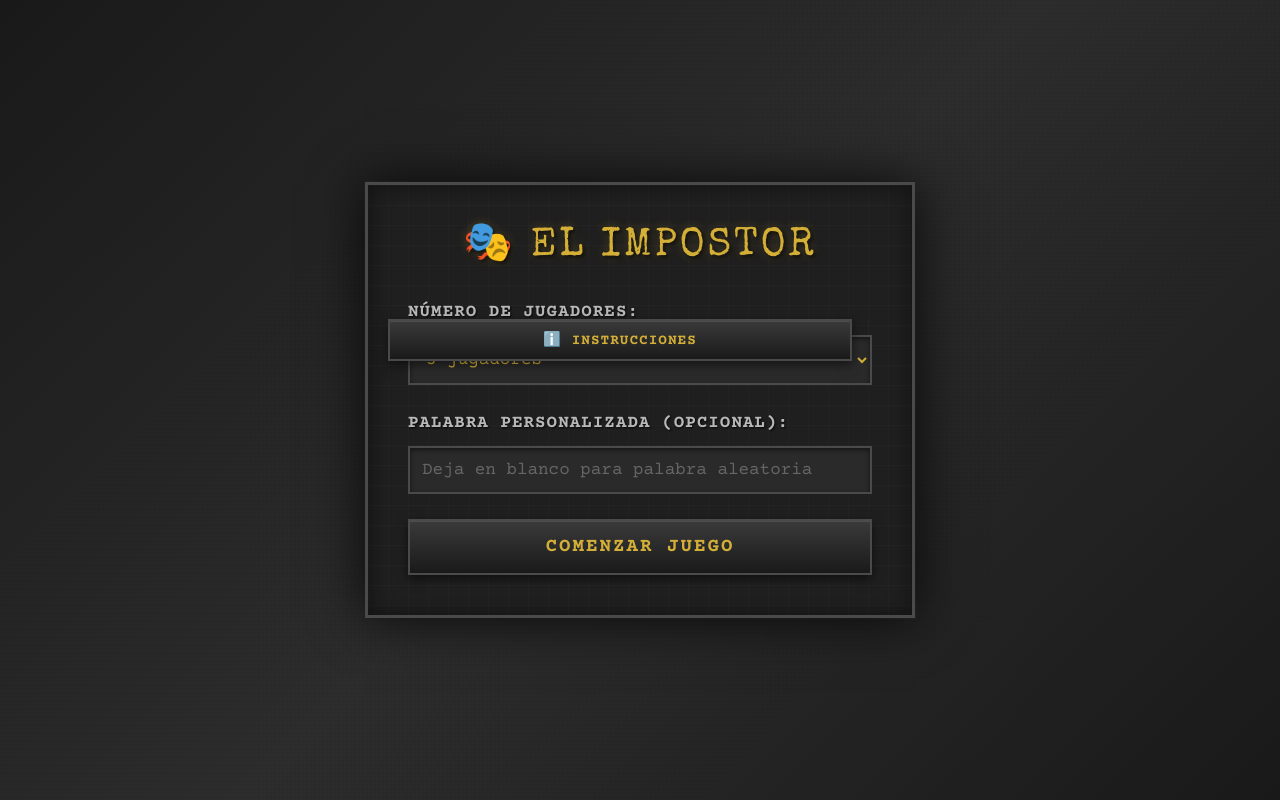
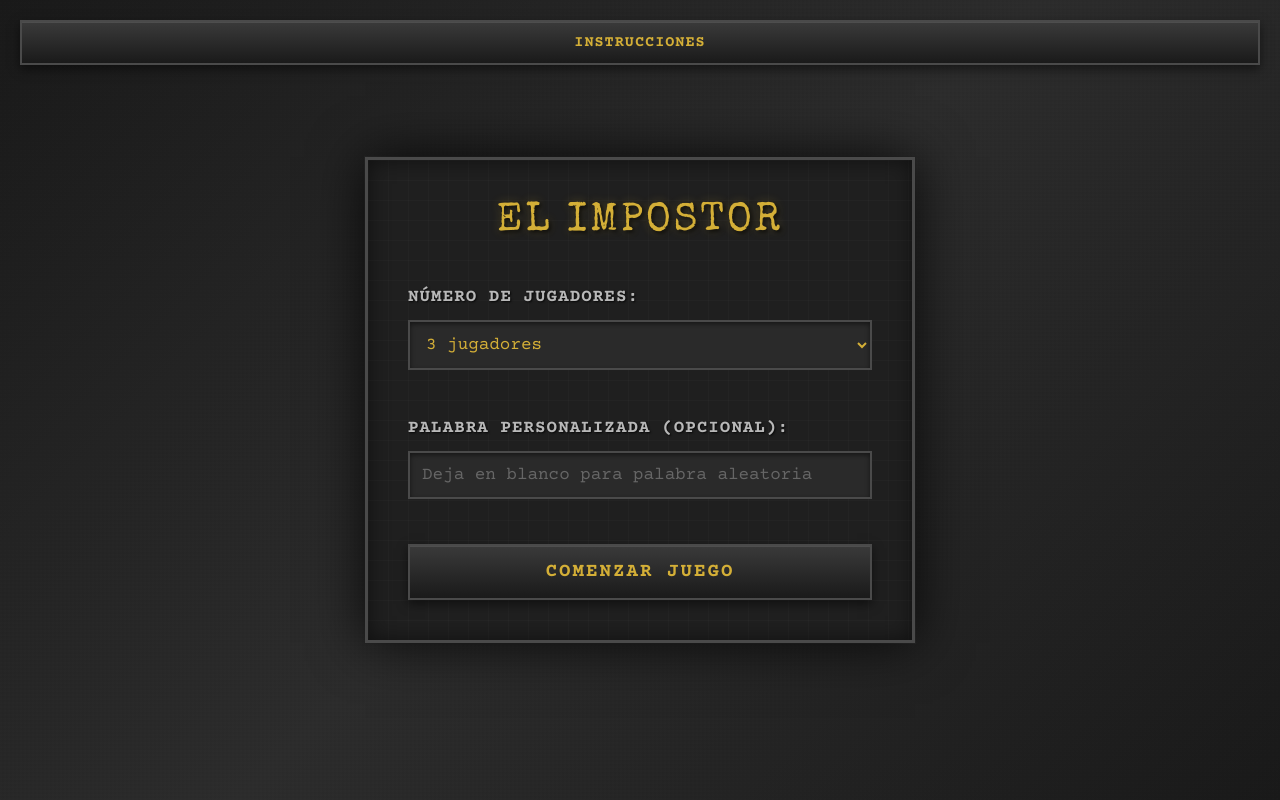
Before and after one commit to ozkar-co/impostor, a React (Vite) app: page / in a window 1280 px wide. Built offline with nearby package versions, Linux system fonts and the light colour scheme.

Commit message:
Refactor game components and styles; update titles, add instruction button, and enhance layout

```diff
--- a/index.html
+++ b/index.html
@@ -21,7 +21,7 @@
     <meta name="twitter:description" content="Un emocionante juego social donde debes descubrir al impostor." />
     <meta name="twitter:image" content="/og-image.png" />
 
-    <title>🎭 El Impostor - Juego Social Interactivo</title>
+    <title>El Impostor - Juego Social Interactivo</title>
   </head>
   <body>
     <div id="root"></div>
--- a/src/App.css
+++ b/src/App.css
@@ -63,7 +63,8 @@
 h1 {
   color: #d4af37;
   text-align: center;
-  margin-bottom: 30px;
+  margin-bottom: 40px;
+  margin-top: 0;
   font-size: 2.5em;
   font-family: 'Special Elite', cursive;
   text-shadow:
@@ -441,21 +442,27 @@ button:active {
 
 /* Instructions Button Styles */
 .btn-instructions {
-  position: absolute;
+  position: fixed;
   top: 20px;
   right: 20px;
-  padding: 10px 15px;
+  left: auto;
+  padding: 12px 20px;
   background: linear-gradient(180deg, #3a3a3a 0%, #1a1a1a 100%);
   color: #d4af37;
   border: 2px solid #4a4a4a;
   border-radius: 0;
-  font-size: 0.9em;
+  font-size: 0.95em;
   font-weight: 700;
   cursor: pointer;
   transition: all 0.3s;
   text-transform: uppercase;
   letter-spacing: 1px;
   font-family: 'Courier Prime', monospace;
+  z-index: 999;
+  white-space: nowrap;
+  max-width: calc(100% - 40px);
+  overflow: hidden;
+  text-overflow: ellipsis;
 }
 
 .btn-instructions:hover {
@@ -464,10 +471,50 @@ button:active {
   box-shadow:
     0 4px 10px rgba(0,0,0,0.5),
     0 0 15px rgba(212, 175, 55, 0.2);
+  transform: translateY(-2px);
 }
 
 .setup-screen {
   position: relative;
+  display: flex;
+  flex-direction: column;
+  gap: 20px;
+}
+
+.btn-start {
+  width: 100%;
+  padding: 15px;
+  background: linear-gradient(180deg, #3a3a3a 0%, #1a1a1a 100%);
+  color: #d4af37;
+  border: 2px solid #4a4a4a;
+  border-radius: 0;
+  font-size: 1.2em;
+  font-weight: 700;
+  cursor: pointer;
+  transition: all 0.3s;
+  font-family: 'Courier Prime', monospace;
+  text-transform: uppercase;
+  letter-spacing: 2px;
+  box-shadow:
+    0 4px 10px rgba(0,0,0,0.5),
+    inset 0 1px 0 rgba(255,255,255,0.1);
+}
+
+.btn-start:hover {
+  background: linear-gradient(180deg, #4a4a4a 0%, #2a2a2a 100%);
+  border-color: #d4af37;
+  box-shadow:
+    0 6px 15px rgba(0,0,0,0.7),
+    0 0 20px rgba(212, 175, 55, 0.2),
+    inset 0 1px 0 rgba(255,255,255,0.1);
+  transform: translateY(-2px);
+}
+
+.btn-start:active {
+  transform: translateY(0);
+  box-shadow:
+    0 2px 5px rgba(0,0,0,0.5),
+    inset 0 1px 0 rgba(255,255,255,0.1);
 }
 
 .game-over {
@@ -542,4 +589,13 @@ button:active {
     font-size: 1em;
     padding: 12px;
   }
+
+  .btn-instructions {
+    top: 15px;
+    right: 15px;
+    padding: 8px 12px;
+    font-size: 0.8em;
+    letter-spacing: 0.5px;
+    max-width: calc(100% - 30px);
+  }
 }
--- a/src/components/ImpostorGame.tsx
+++ b/src/components/ImpostorGame.tsx
@@ -57,13 +57,13 @@ const ImpostorGame = () => {
 
   return (
     <div className="container">
-      <h1>🎭 El Impostor</h1>
+      <h1>El Impostor</h1>
+      <button className="btn-instructions" onClick={() => setShowInstructions(true)}>
+        Instrucciones
+      </button>
 
       {gameState === 'setup' && (
-        <SetupScreen
-          onStartGame={handleStartGame}
-          onShowInstructions={() => setShowInstructions(true)}
-        />
+        <SetupScreen onStartGame={handleStartGame} />
       )}
 
       {gameState === 'playing' && (
--- a/src/components/InstructionsModal.tsx
+++ b/src/components/InstructionsModal.tsx
@@ -12,7 +12,7 @@ const InstructionsModal: React.FC<InstructionsModalProps> = ({ isOpen, onClose }
     <div className="modal-overlay" onClick={onClose}>
       <div className="modal-content" onClick={(e) => e.stopPropagation()}>
         <button className="modal-close" onClick={onClose}>✕</button>
-        <h2>🎭 Cómo Jugar - El Impostor</h2>
+        <h2>Cómo Jugar - El Impostor</h2>
 
         <div className="instructions-content">
           <h3>Objetivo del Juego</h3>
--- a/src/components/SetupScreen.tsx
+++ b/src/components/SetupScreen.tsx
@@ -2,10 +2,9 @@ import React from 'react';
 
 interface SetupScreenProps {
   onStartGame: (playerCount: number, customWord: string) => void;
-  onShowInstructions: () => void;
 }
 
-const SetupScreen = ({ onStartGame, onShowInstructions }: SetupScreenProps) => {
+const SetupScreen = ({ onStartGame }: SetupScreenProps) => {
   const handleSubmit = (e: React.FormEvent) => {
     e.preventDefault();
     const form = e.target as HTMLFormElement;
@@ -15,12 +14,7 @@ const SetupScreen = ({ onStartGame, onShowInstructions }: SetupScreenProps) => {
   };
 
   return (
-    <div className="setup-screen">
-      <button className="btn-instructions" onClick={onShowInstructions}>
-        ℹ️ Instrucciones
-      </button>
-
-      <form onSubmit={handleSubmit}>
+    <form className="setup-screen" onSubmit={handleSubmit}>
       <div className="form-group">
         <label htmlFor="playerCount">Número de jugadores:</label>
         <select id="playerCount" name="playerCount">
@@ -45,9 +39,8 @@ const SetupScreen = ({ onStartGame, onShowInstructions }: SetupScreenProps) => {
           placeholder="Deja en blanco para palabra aleatoria"
         />
       </div>
-        <button type="submit">Comenzar Juego</button>
+      <button type="submit" className="btn-start">Comenzar Juego</button>
     </form>
-    </div>
   );
 };
 
```
Lines whose indentation alone changed are shown as unchanged.
